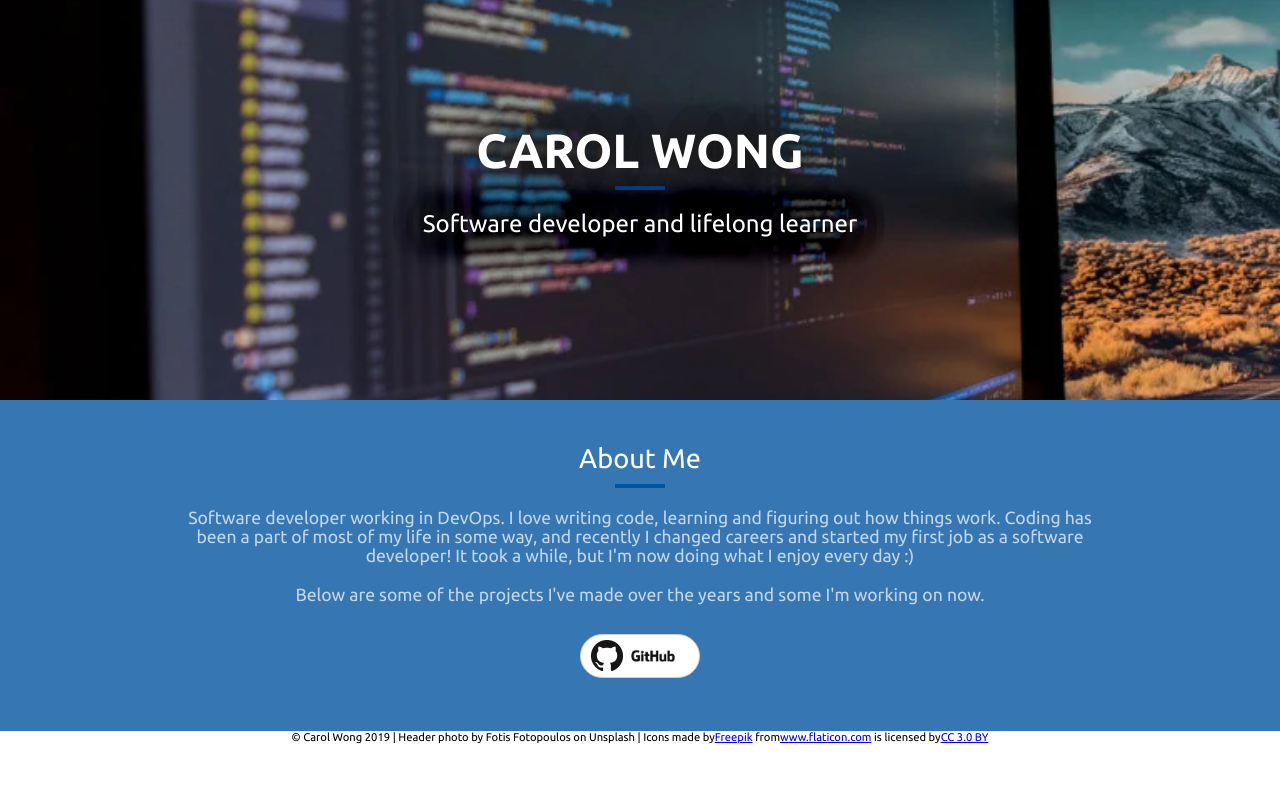
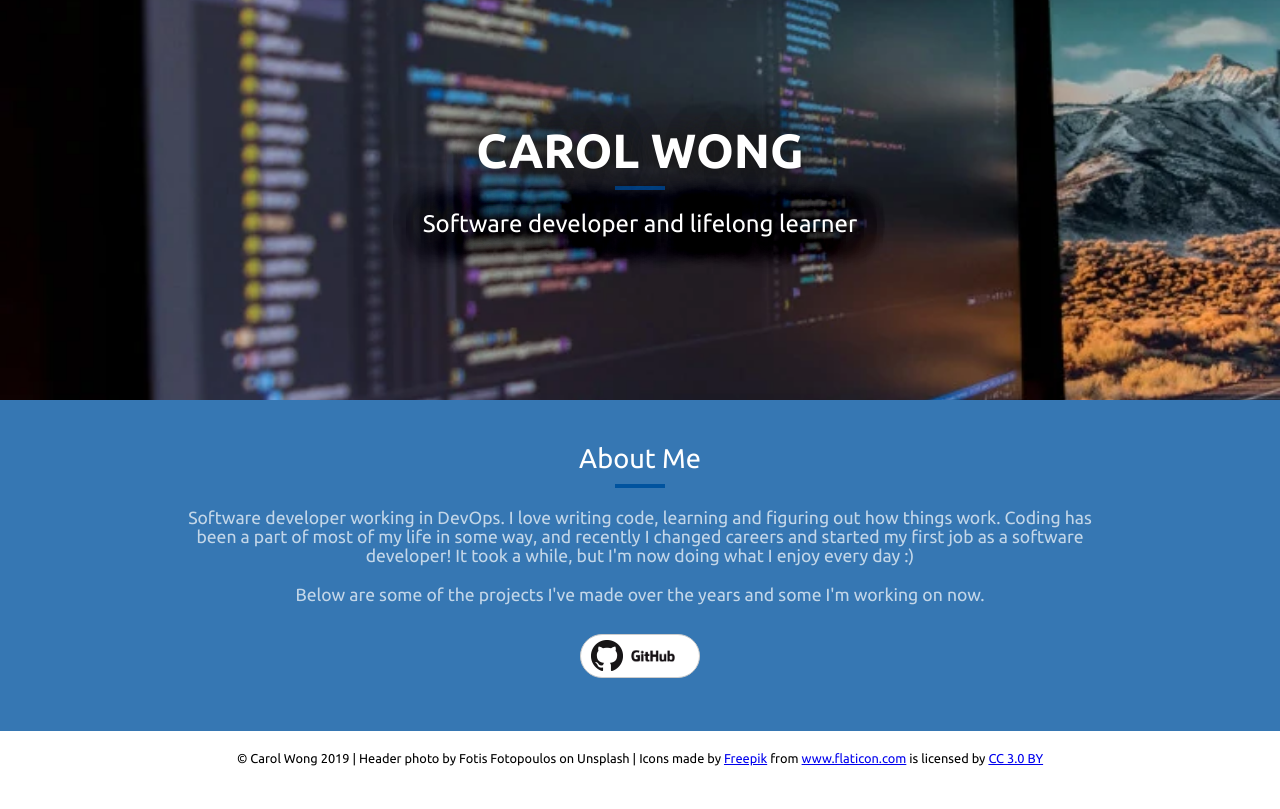
Before and after one commit to cazyw/cazyw.github.io, a Gatsby site: page / in a window 1280 px wide. Built offline with nearby package versions, Linux system fonts and the light colour scheme; Gatsby itself is replaced by a stand-in of ours.

Commit message:
fix footer styling

```diff
--- a/src/components/about.js
+++ b/src/components/about.js
@@ -27,6 +27,7 @@ const About = () => (
       <a
         style={{ color: `rgb(255, 255, 255)` }}
         href="https://github.com/cazyw"
+        title="Github cazyw"
         target="_blank"
         rel="external"
         margin="auto"
--- /dev/null
+++ b/src/components/footer.js
@@ -0,0 +1,36 @@
+import React from "react"
+
+const Footer = () => (
+  <footer>
+    &copy; Carol Wong 2019 | Header photo by Fotis Fotopoulos on Unsplash |
+    Icons made by{" "}
+    <a
+      href="https://www.freepik.com/"
+      title="Freepik"
+      target="_blank"
+      rel="noreferrer"
+    >
+      Freepik
+    </a>{" "}
+    from{" "}
+    <a
+      href="https://www.flaticon.com/"
+      title="Flaticon"
+      target="_blank"
+      rel="noreferrer"
+    >
+      www.flaticon.com
+    </a>{" "}
+    is licensed by{" "}
+    <a
+      href="http://creativecommons.org/licenses/by/3.0/"
+      title="Creative Commons BY 3.0"
+      target="_blank"
+      rel="noreferrer"
+    >
+      CC 3.0 BY
+    </a>
+  </footer>
+)
+
+export default Footer
--- a/src/components/layout.css
+++ b/src/components/layout.css
@@ -692,8 +692,8 @@ p {
 
 footer {
   text-align: center;
-  padding-bottom: 20px;
-  font-size: 0.7em;
+  padding: 20px;
+  font-size: 0.8em;
 }
 
 ul {
--- a/src/components/layout.js
+++ b/src/components/layout.js
@@ -10,6 +10,7 @@ import PropTypes from "prop-types"
 import { useStaticQuery, graphql } from "gatsby"
 import Helmet from "react-helmet"
 import Header from "./header"
+import Footer from "./footer"
 import About from "./about"
 import "./layout.css"
 
@@ -43,36 +44,7 @@ const Layout = ({ children }) => {
         }}
       >
         <main>{children}</main>
-        <footer>
-          &copy; Carol Wong 2019 | Header photo by Fotis Fotopoulos on Unsplash
-          | Icons made by
-          <a
-            href="https://www.freepik.com/"
-            title="Freepik"
-            target="_blank"
-            rel="noreferrer"
-          >
-            Freepik
-          </a>{" "}
-          from
-          <a
-            href="https://www.flaticon.com/"
-            title="Flaticon"
-            target="_blank"
-            rel="noreferrer"
-          >
-            www.flaticon.com
-          </a>{" "}
-          is licensed by
-          <a
-            href="http://creativecommons.org/licenses/by/3.0/"
-            title="Creative Commons BY 3.0"
-            target="_blank"
-            rel="noreferrer"
-          >
-            CC 3.0 BY
-          </a>
-        </footer>
+        <Footer />
       </div>
     </>
   )
```
